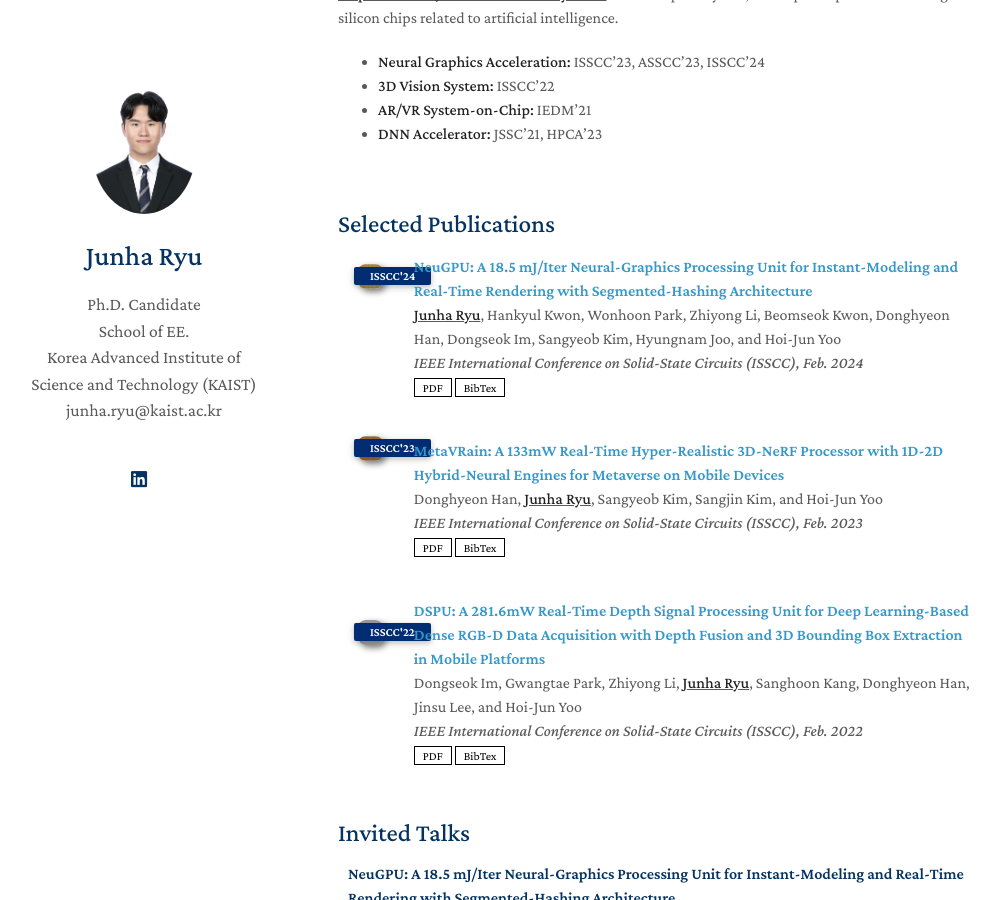
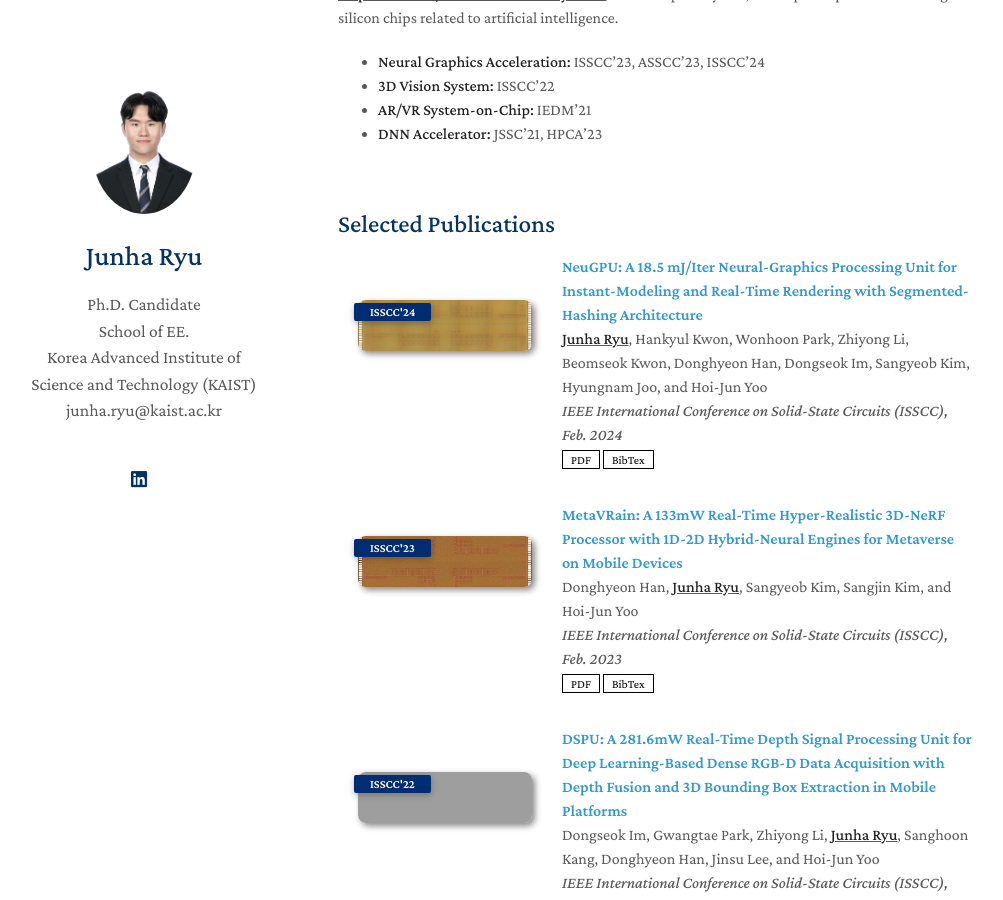
Before and after one commit to junharyu/junharyu.github.io, a Jekyll site: the page built from index.md, in a window 1280 px wide and 900 px high, scrolled down 329 px. Shown: the whole window, without its empty margins (132-1135 px from the left). Built offline with Jekyll 4.4.1, drawn with Linux system fonts in a browser that asks for light colours; nearby versions of some CDN libraries; a style sheet for code colours, icons or effects is not loaded; our own code applies the rules of GitHub Pages for plain Markdown files; grey boxes are pictures that could not be loaded.

Commit message:
Update publications.md

```diff
--- a/_includes/publications.md
+++ b/_includes/publications.md
@@ -9,7 +9,7 @@
 <div class="pub-row">
   <div class="col-sm-3 abbr" style="position: relative;padding-right: 15px;padding-left: 15px;">
     {% if link.image %}
-    <img src="{{ link.image }}" class="teaser img-fluid z-depth-1" style="width:25px;height:25px">
+    <img src="{{ link.image }}" class="teaser img-fluid z-depth-1" style="width:100;height:40%">
     {% endif %}
     {% if link.conference_short %}
     <abbr class="badge">{{ link.conference_short }}</abbr>
```
